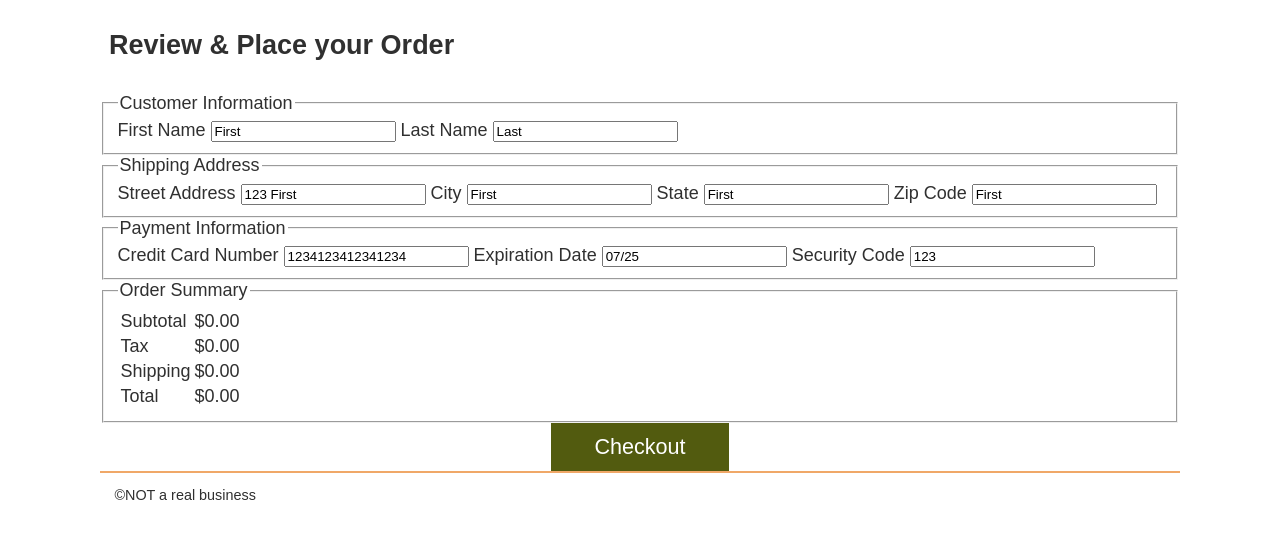
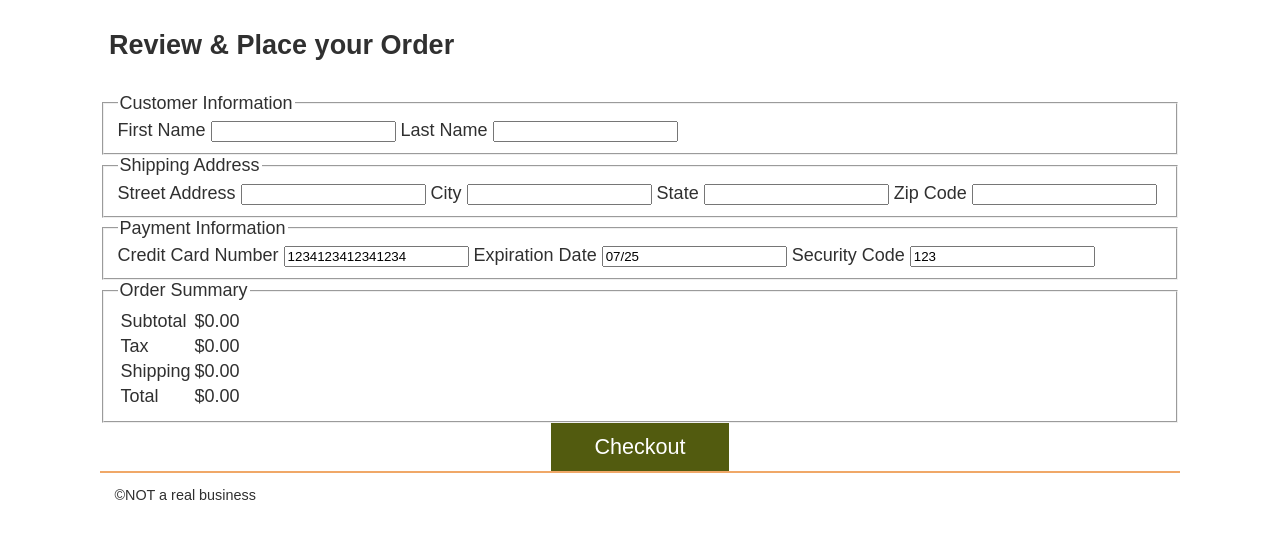
Before and after one commit to JoshuaCDean/TeamProjectWeek1, a website built with Vite: page src/checkout/index.html in a window 1280 px wide. Shown: the part 63-602 px from the top of the page. Built offline with nearby package versions, Linux system fonts and the light colour scheme; no server answers; files whose address does not match are found by name.

Commit message:
removed default values in the form

```diff
--- a/src/checkout/index.html
+++ b/src/checkout/index.html
@@ -23,36 +23,26 @@
         <fieldset id="user-info">
           <legend>Customer Information</legend>
           <label for="fname"
-            >First Name
-            <input type="text" name="fname" id="fname" value="First" required
+            >First Name <input type="text" name="fname" id="fname" required
           /></label>
           <label for="lname"
-            >Last Name
-            <input type="text" name="lname" id="lname" value="Last" required
+            >Last Name <input type="text" name="lname" id="lname" required
           /></label>
         </fieldset>
         <fieldset id="user-address">
           <legend>Shipping Address</legend>
           <label for="street"
             >Street Address
-            <input
-              type="text"
-              name="street"
-              id="street"
-              value="123 First"
-              required
+            <input type="text" name="street" id="street" required
           /></label>
           <label for="city"
-            >City
-            <input type="text" name="city" id="city" value="First" required
+            >City <input type="text" name="city" id="city" required
           /></label>
           <label for="state"
-            >State
-            <input type="text" name="state" id="state" value="First" required
+            >State <input type="text" name="state" id="state" required
           /></label>
           <label for="zip"
-            >Zip Code
-            <input type="text" name="zip" id="zip" value="First" required
+            >Zip Code <input type="text" name="zip" id="zip" required
           /></label>
         </fieldset>
         <fieldset id="user-payment">
```
